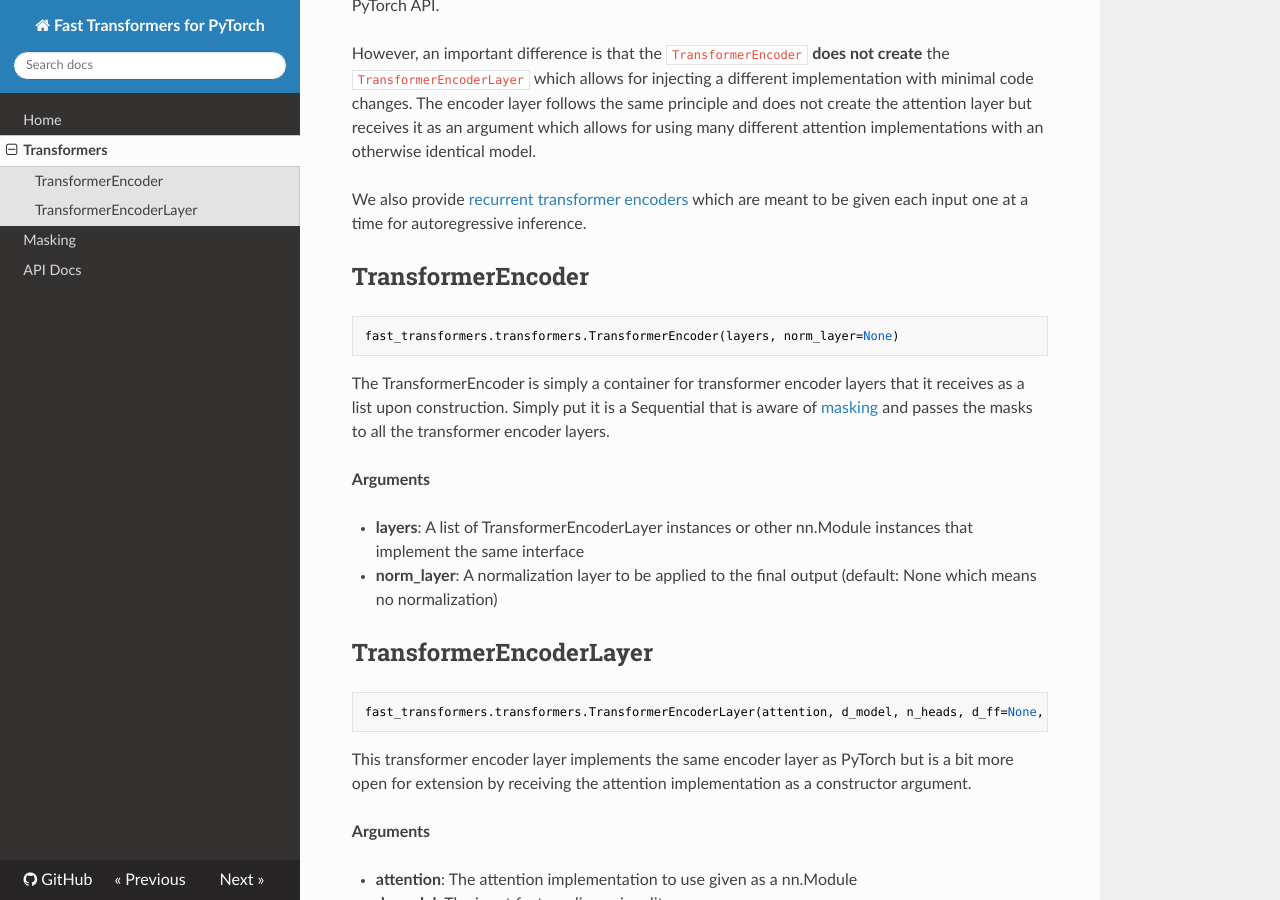
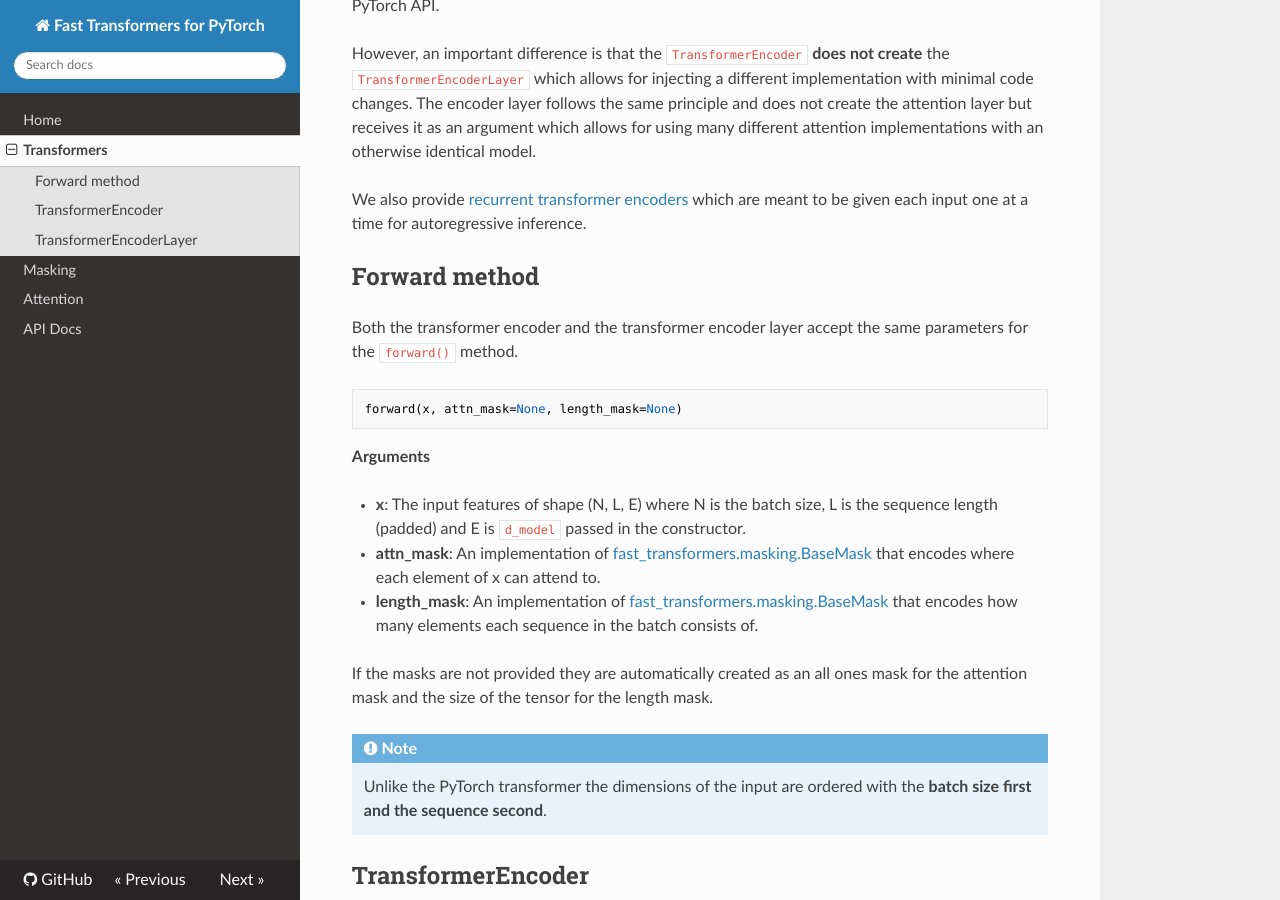
Before and after one commit to idiap/fast-transformers, an MkDocs documentation site: the page built from docs/transformers.md, in a window 1280 px wide and 900 px high, scrolled down 216 px. Built offline with MkDocs 1.6.1, drawn with Linux system fonts in a browser that asks for light colours; nearby versions of some CDN libraries.

Commit message:
Add documentation for the attention

````diff
--- a/docs/transformers.md
+++ b/docs/transformers.md
@@ -15,6 +15,38 @@
 We also provide [recurrent transformer encoders](recurrent_transformers.md)
 which are meant to be given each input one at a time for autoregressive
 inference.
+
+Forward method
+--------------
+
+Both the transformer encoder and the transformer encoder layer accept the same
+parameters for the `forward()` method.
+
+```
+forward(x, attn_mask=None, length_mask=None)
+```
+
+**Arguments**
+
+* **x**: The input features of shape (N, L, E) where N is the batch size,
+  L is the sequence length (padded) and E is `d_model` passed in the
+  constructor.
+* **attn_mask**: An implementation of
+  [fast_transformers.masking.BaseMask](masking.md) that encodes where each
+  element of x can attend to.
+* **length_mask**: An implementation of
+  [fast_transformers.masking.BaseMask](masking.md) that encodes how many
+  elements each sequence in the batch consists of.
+
+If the masks are not provided they are automatically created as an all ones
+mask for the attention mask and the size of the tensor for the length mask.
+
+<div class="admonition note">
+    <p class="admonition-title">Note</p>
+    <p>Unlike the PyTorch transformer the dimensions of the input are ordered
+       with the <b>batch size first and the sequence second</b>.</p>
+</div>
+
 
 TransformerEncoder
 ------------------
--- a/mkdocs.yml
+++ b/mkdocs.yml
@@ -7,8 +7,10 @@
     - css/extra.css
 markdown_extensions:
     - mdx_math
+    - tables
 nav:
     - Home: index.md
     - Transformers: transformers.md
     - Masking: masking.md
+    - Attention: attention.md
     - API Docs: /api_docs/
````
Also changed, not shown: docs/attention.md (added, +109 -0 lines), 2 other files.
